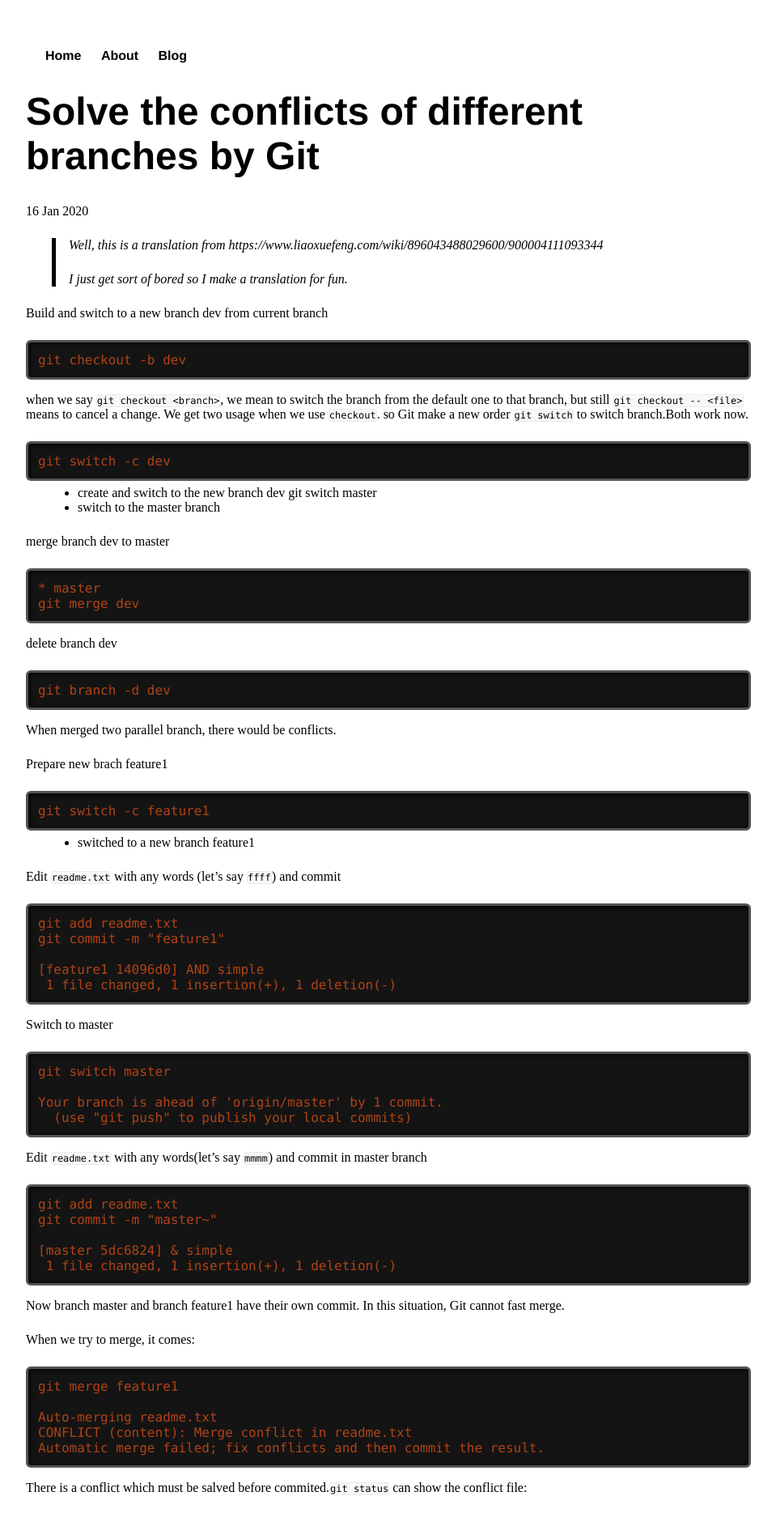
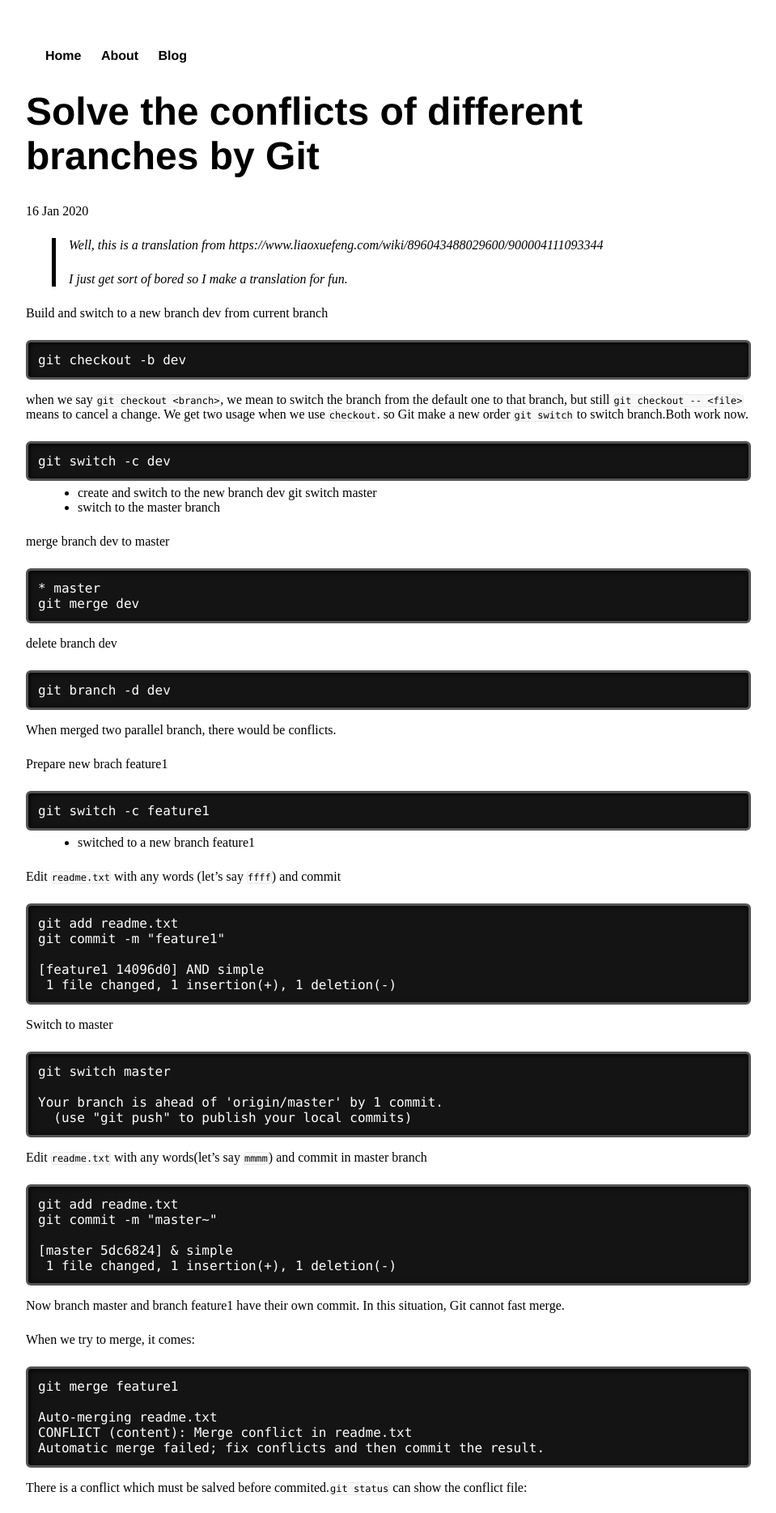
Before and after one commit to binhaozeng/binhaozeng.github.io, a Jekyll site: the page built from _posts/2020-01-16-Solve-the-conflicts-of-different-branches-by-Git.md, in a window 1280 px wide. Shown: the top 1869 px of the page at 81% size, without its empty margins (160-1119 px from the left). Built offline with Jekyll 4.4.1, drawn with Linux system fonts in a browser that asks for light colours; comment, search, counter and statistics services are not loaded.

Commit message:
Update main.css
code:pre>code——color: rgba

```diff
--- a/css/main.css
+++ b/css/main.css
@@ -136,7 +136,7 @@ pre>code {
     margin: 0;
     padding: 0;
     white-space: pre;
-    color: rgba(203, 75, 22, 0.86);
+    color: rgba( 255, 255, 255, 1);
     font-size: 16px;
     border: none;
     background: transparent;
```
